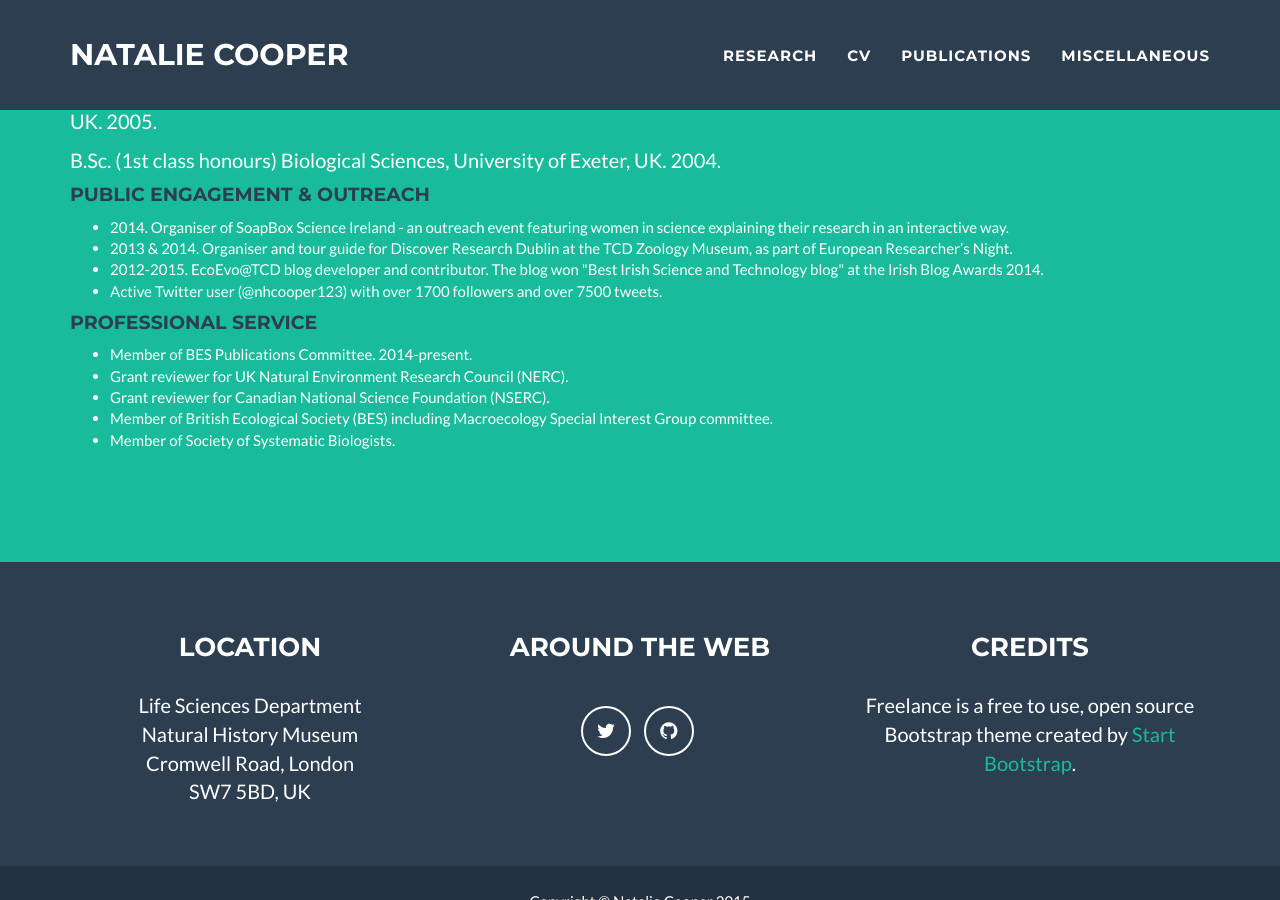
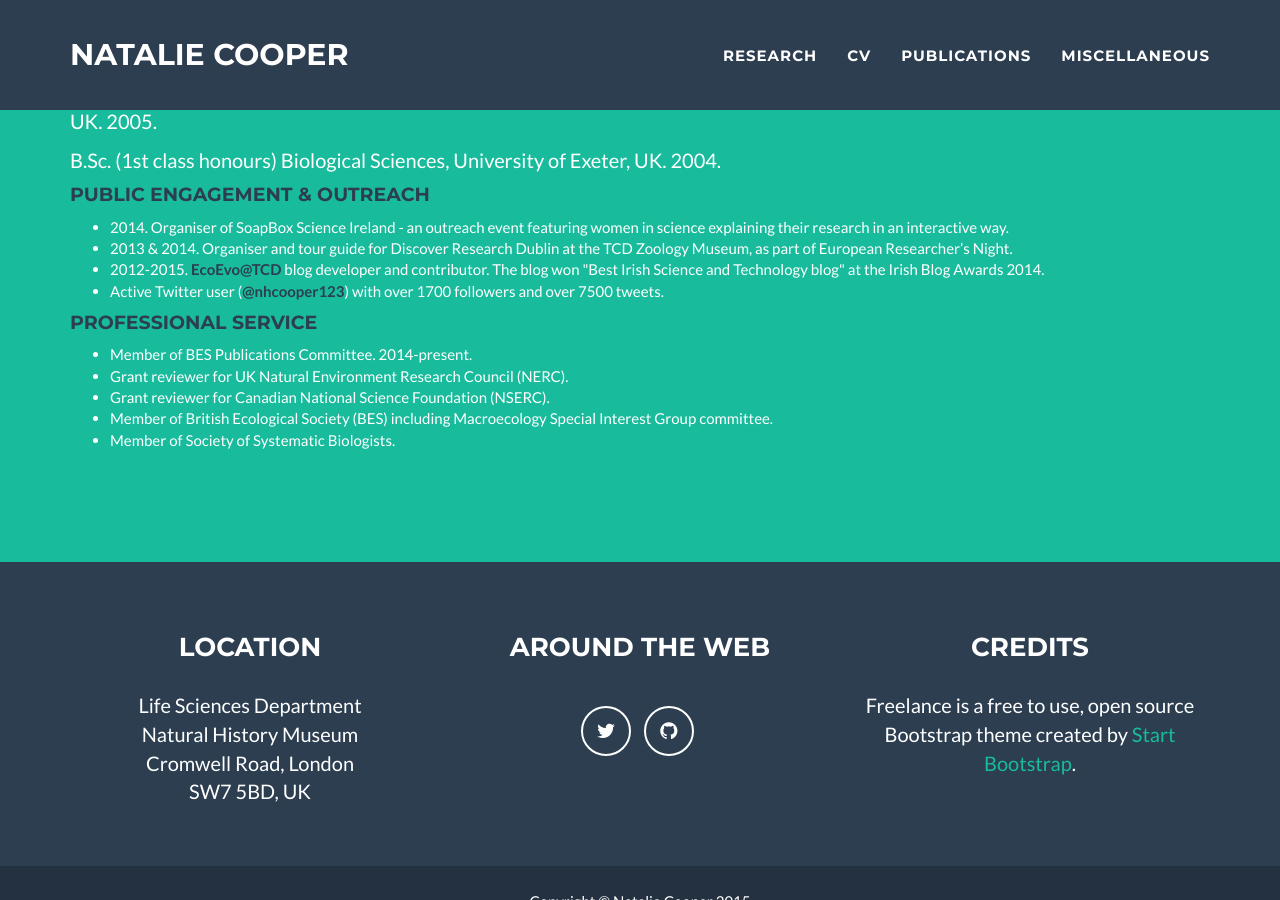
Before and after one commit to nhcooper123/nhcooper123.github.io, a Jekyll site: the page cv.html, which Jekyll copies as it is, in a window 1280 px wide and 900 px high, scrolled down 510 px. Built offline with Jekyll 4.4.1, drawn with Linux system fonts in a browser that asks for light colours.

Commit message:
Added some links

```diff
--- a/cv.html
+++ b/cv.html
@@ -132,7 +132,7 @@
 
   <p>
     Ph.D, Phylogenetic approaches for studying competition in mammals Imperial College London & Institute of Zoology, UK. 2009.
-    Thesis: <a href="http://dx.doi.org/10.1101/022970"><strong><font color="2c3e50">Phylogenetic approaches for studying competition in mammals.</font></strong></a></p>
+    Thesis: <a href="http://dx.doi.org/10.1101/022970"><strong><font color="2c3e50">Phylogenetic approaches for studying competition in mammals.</font></strong></a>
   </p>
 
   <p>
@@ -148,8 +148,8 @@
   <ul>
     <li>2014. Organiser of SoapBox Science Ireland - an outreach event featuring women in science explaining their research in an interactive way.</li>
     <li>2013 & 2014. Organiser and tour guide for Discover Research Dublin at the TCD Zoology Museum, as part of European Researcher’s Night.</li>
-    <li>2012-2015. EcoEvo@TCD blog developer and contributor. The blog won "Best Irish Science and Technology blog" at the Irish Blog Awards 2014.</li>
-    <li>Active Twitter user (@nhcooper123) with over 1700 followers and over 7500 tweets.</li>
+    <li>2012-2015. <a href="https://ecoevoblog.com"><strong><font color="2c3e50">EcoEvo@TCD</font></strong></a> blog developer and contributor. The blog won "Best Irish Science and Technology blog" at the Irish Blog Awards 2014.</li>
+    <li>Active Twitter user (<a href="https://twitter.com/nhcooper123"><strong><font color="2c3e50">@nhcooper123</font></strong></a>) with over 1700 followers and over 7500 tweets.</li>
   </ul>
 
 <h4><font color="2c3e50">Professional Service</font></h4>
```
